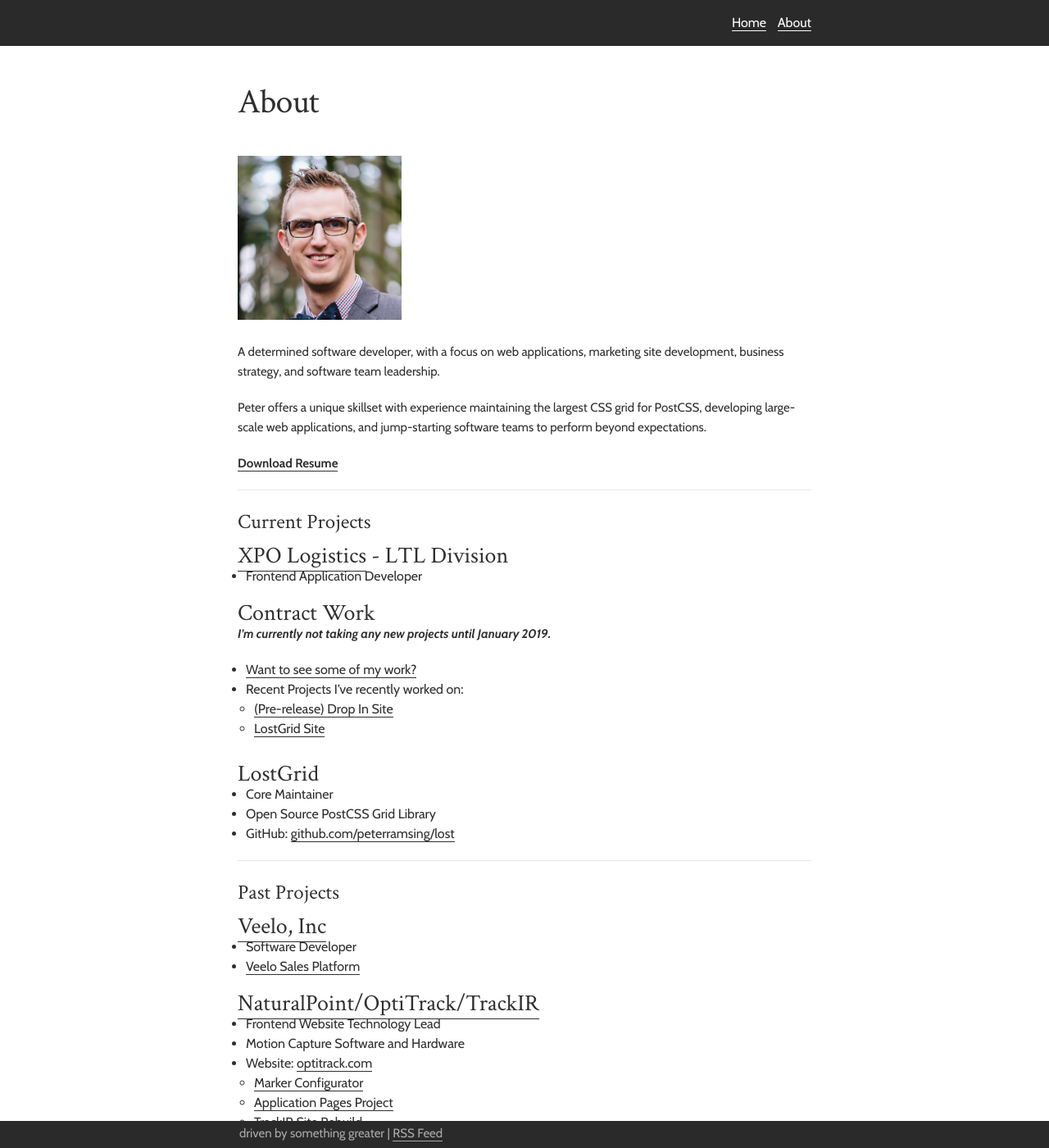
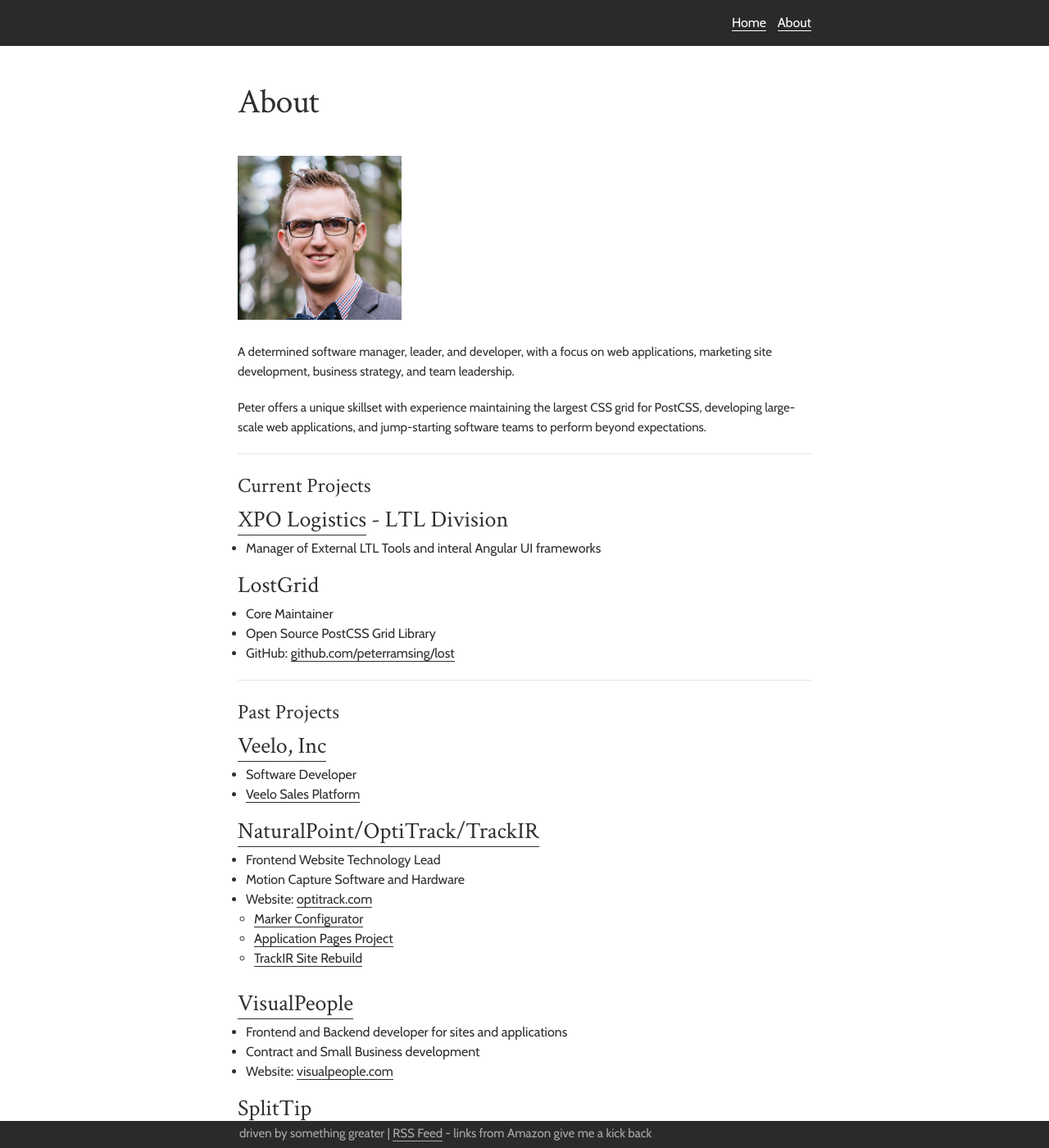
Before and after one commit to peterramsing/personal-site, a Jekyll site: the page built from about.md, in a window 1280 px wide and 1400 px high. Shown: the whole window at 82% size. Built offline with Jekyll 4.4.1, drawn with Linux system fonts in a browser that asks for light colours; nearby versions of some CDN libraries.

Commit message:
updates for management

```diff
--- a/_config.yml
+++ b/_config.yml
@@ -1,5 +1,5 @@
 # Site settings
-title: Peter Ramsing - Notes from a software web developer
+title: Peter Ramsing - Notes from a software development manager
 email: hi@peterramsing.com
 baseurl:
 url: https://peter.coffee
--- a/_includes/footer.html
+++ b/_includes/footer.html
@@ -2,7 +2,7 @@
 
   <div class="wrapper">
     <p>
-      driven by something greater | <a href="feed.xml" type="application/rss+xml">RSS Feed</a>
+      driven by something greater | <a href="feed.xml" type="application/rss+xml">RSS Feed</a> - links from Amazon give me a kick back
     </p>
   </div>
 
--- a/_layouts/homepage.html
+++ b/_layouts/homepage.html
@@ -10,7 +10,7 @@
     <div class="top-area">
       <div class="header-bar">
         <h1>Peter Ramsing</h1>
-        <h2>Notes from a software&nbsp;developer.</h2>
+        <h2>Notes from a software&nbsp;development&nbsp;manager.</h2>
       </div>
     </div>
 
--- a/_sass/_about.scss
+++ b/_sass/_about.scss
@@ -8,6 +8,10 @@
 
 .about-content {
   h2 {
+    margin-bottom: 10px;
+  }
+
+  h3 {
     margin-bottom: 10px;
   }
 
--- a/about.md
+++ b/about.md
@@ -9,25 +9,25 @@
 
 <img src="/img/peter-ramsing-headshot.jpg" class="About--headshot">
 
-A determined software developer, with a focus on web applications, marketing site development, business strategy, and software team leadership.
+A determined software manager, leader, and developer, with a focus on web applications, marketing site development, business strategy, and team leadership.
 
 Peter offers a unique skillset with experience maintaining the largest CSS grid for PostCSS, developing large-scale web applications, and jump-starting software teams to perform beyond expectations.
 
-[**Download Resume**](/static/peter-ramsing-resume.pdf)
+<!-- [**Download Resume**](/static/peter-ramsing-resume.pdf) -->
 
 ---
 
 ## Current Projects
 
 ### [XPO Logistics](https://www.xpo.com) - LTL Division
-* Frontend Application Developer
+* Manager of External LTL Tools and interal Angular UI frameworks
 
-### Contract Work
+<!-- ### Contract Work
 **_I'm currently not taking any new projects until  {{ site.taking_contracts }}._**
 * <a href="{{ site.baseurl }}/my-work">Want to see some of my work?</a>
 * Recent Projects I've recently worked on:
   * <a href="https://peterramsing.github.io/drop-in-marketing-site/" rel="nofollow" target="_blank">(Pre-release) Drop In Site</a>
-  * <a href="http://lostgrid.org/" rel="nofollow" target="_blank">LostGrid Site</a>
+  * <a href="http://lostgrid.org/" rel="nofollow" target="_blank">LostGrid Site</a> -->
 
 ### LostGrid
 * Core Maintainer
--- a/index.html
+++ b/index.html
@@ -5,8 +5,8 @@
 
 navigation: true
 layout: homepage
-description: Notes from a software developer.
-social_title: Peter Ramsing | Notes from a frontend developer.
+description: Notes from a software development manger.
+social_title: Peter Ramsing | Notes from a software development manager.
 social_description: A blog about web development and life. Mosts posts have an audio version attached so you can listen to posts.
 keywords: Web, Developer, frontend, css, html, css3, html5, javascript, js, ember, sass, scss, postcss, lostgrid
 social_image: /img/peter-ramsing-headshot.jpg
```
